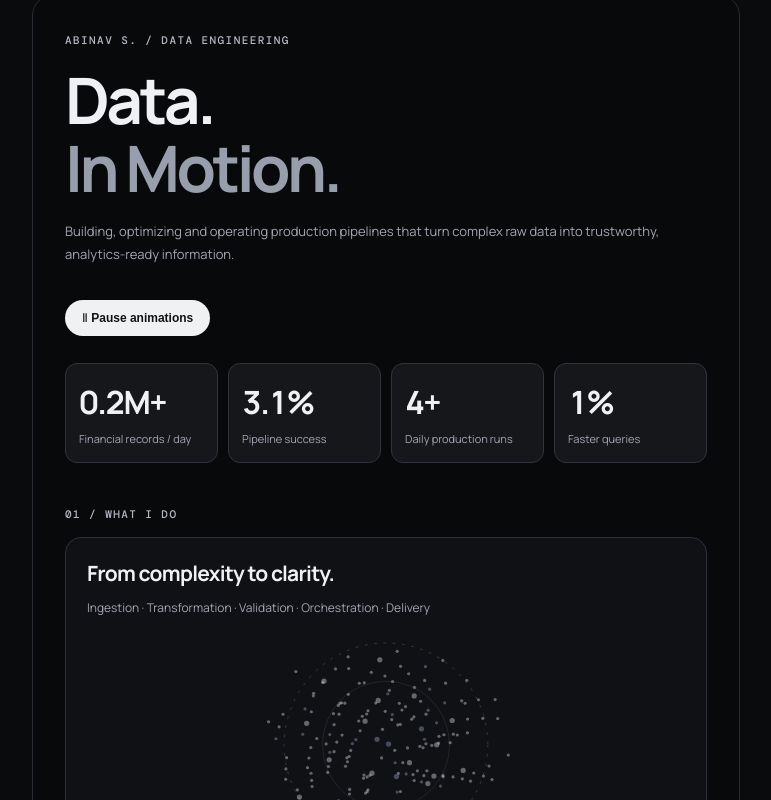
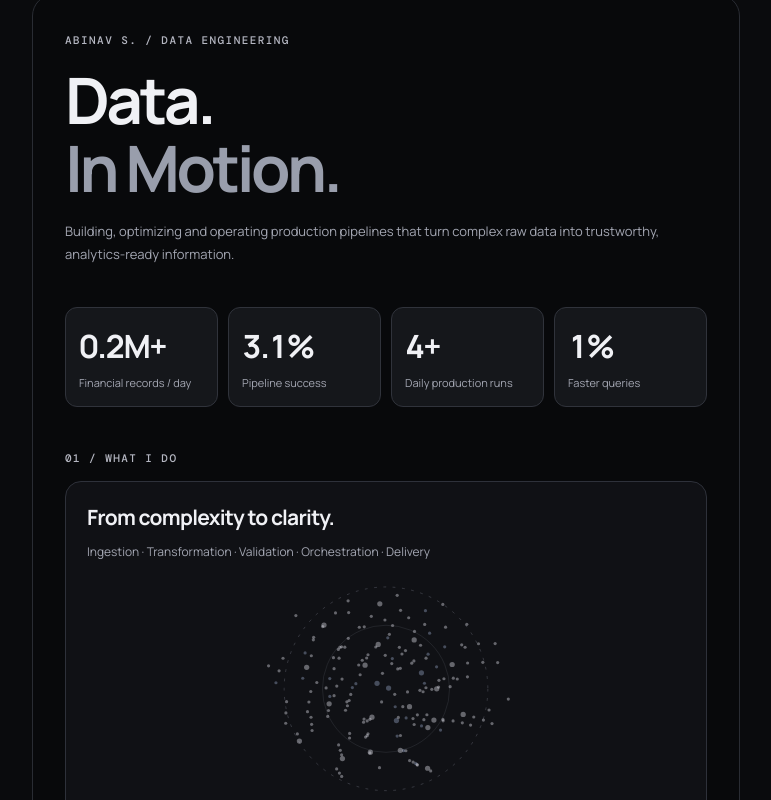
Before and after one commit to abii-18/abinav-data-engineer-portfolio, a React (Vite) app: page / in a window 1280 px wide. Shown: the part 674-1474 px from the top of the page, without its empty margins (254-1025 px from the left). Built offline with nearby package versions, Linux system fonts and the light colour scheme.

Commit message:
Auto-stop motion after two cycles and remove playback controls

```diff
--- a/src/components/DataInMotion.tsx
+++ b/src/components/DataInMotion.tsx
@@ -17,30 +17,29 @@ const stages = [
 ]
 const format = (value: number, kind: string) => kind === 'million' ? `${(value / 1000000).toFixed(1).replace(/\.0$/, '')}M` : kind === 'decimal' ? value.toFixed(1) : Math.floor(value).toString()
 function useMotion() {
-  const [paused, setPaused] = useState(false)
   const [seconds, setSeconds] = useState(0)
   const time = useRef(0)
   useEffect(() => {
-    if (paused || window.matchMedia('(prefers-reduced-motion: reduce)').matches) return
+    if (window.matchMedia('(prefers-reduced-motion: reduce)').matches) { setSeconds(12); return }
     let frame = 0, previous = 0
     const tick = (now: number) => {
-      if (previous) time.current += Math.min((now - previous) / 1000, .06)
+      if (previous) time.current = Math.min(12, time.current + Math.min((now - previous) / 1000, .06))
       previous = now
       setSeconds(time.current)
-      frame = requestAnimationFrame(tick)
+      if (time.current < 12) frame = requestAnimationFrame(tick)
     }
     frame = requestAnimationFrame(tick)
     return () => cancelAnimationFrame(frame)
-  }, [paused])
-  return { seconds, paused, setPaused }
+  }, [])
+  return seconds
 }
 function Metric({ value, suffix, kind, label, seconds }: typeof metrics[number] & { seconds: number }) {
-  const phase = (seconds % 6) / 6
+  const phase = seconds >= 12 ? 1 : (seconds % 6) / 6
   const progress = phase < .75 ? 1 - Math.pow(1 - phase / .75, 3) : 1
   return <div className="motion-metric"><strong>{format(value * progress, kind)}{suffix}</strong><span>{label}</span></div>
 }
 function ParticleField({ seconds }: { seconds: number }) {
-  const blend = (1 - Math.cos(seconds * .9)) / 2
+  const blend = seconds >= 12 ? 1 : (1 - Math.cos(seconds * .9)) / 2
   return <svg className="motion-svg" viewBox="0 0 640 270" role="img" aria-label="Animated raw data particles organizing into a structured grid">
     <circle cx="320" cy="125" r="109" fill="none" stroke="#747785" strokeDasharray="3 7" opacity=".4" />
     <circle cx="320" cy="125" r="68" fill="none" stroke="#747785" opacity=".2" />
@@ -62,7 +61,7 @@ function ProductionFlow({ seconds }: { seconds: number }) {
   return <><svg className="motion-svg" viewBox="0 0 640 224" role="img" aria-label="Interactive BMO production pipeline: S3 to Glue to validation to reporting">
     {xs.slice(0, 3).map((x, i) => <line key={i} x1={x + 46} y1="105" x2={xs[i + 1] - 46} y2="105" stroke="#858996" strokeDasharray="4 5" />)}
     {Array.from({ length: 65 }, (_, i) => {
-      const p = (i / 65 + seconds * .12) % 1
+      const p = seconds >= 12 ? 1 : (i / 65 + seconds * .12) % 1
       const z = p * 3, segment = Math.min(2, Math.floor(z)), f = z - segment
       return <circle key={i} cx={xs[segment] + 46 + (xs[segment + 1] - xs[segment] - 92) * f} cy={105 + (i % 7 - 3) * 3} r="2.3" fill={i % 6 === 0 ? '#9da9c5' : '#e8e9f0'} opacity={.2 + .8 * Math.sin(Math.PI * f)} />
     })}
@@ -75,9 +74,9 @@ function ProductionFlow({ seconds }: { seconds: number }) {
   </svg><div className="motion-stages">{stages.map((stage, i) => <div className="motion-stage" key={stage.name}><strong>{stage.name}</strong><small>{stage.subtitle}</small><div className="motion-track"><i style={{ width: `${Math.max(0, Math.min(100, (seconds * .55 % 4 - i) * 100))}%` }} /></div></div>)}</div><div className="motion-detail" aria-live="polite"><strong>{selected === null ? 'Explore the pipeline' : stages[selected].name}</strong><p>{selected === null ? 'Select a stage above to explore its role in the production workflow.' : stages[selected].detail}</p></div></>
 }
 export function DataInMotion() {
-  const { seconds, paused, setPaused } = useMotion()
+  const seconds = useMotion()
   return <section className="data-motion" aria-label="Data engineering in motion">
-    <div className="motion-heading"><div><span className="motion-eyebrow">ABINAV S. / DATA ENGINEERING</span><h2>Data.<br /><em>In Motion.</em></h2><p>Building, optimizing and operating production pipelines that turn complex raw data into trustworthy, analytics-ready information.</p></div><button className="motion-control" type="button" onClick={() => setPaused(v => !v)} aria-pressed={paused}>{paused ? '▶ Play animations' : 'Ⅱ Pause animations'}</button></div>
+    <div className="motion-heading"><div><span className="motion-eyebrow">ABINAV S. / DATA ENGINEERING</span><h2>Data.<br /><em>In Motion.</em></h2><p>Building, optimizing and operating production pipelines that turn complex raw data into trustworthy, analytics-ready information.</p></div></div>
     <div className="motion-metrics">{metrics.slice(0, 4).map(metric => <Metric key={metric.label} {...metric} seconds={seconds} />)}</div>
     <div className="motion-section"><div className="motion-section-label">01 / WHAT I DO</div><div className="motion-panel"><h3>From complexity to clarity.</h3><p>Ingestion · Transformation · Validation · Orchestration · Delivery</p><ParticleField seconds={seconds} /></div><p className="motion-description">I work across Python, SQL, Airflow and AWS to develop resilient ETL workflows, enforce data quality, improve performance and maintain production reliability.</p></div>
     <div className="motion-section"><div className="motion-section-label">02 / BMO PRODUCTION</div><h3 className="motion-section-title">Built for reliability.</h3><p className="motion-description">Financial data pipelines at Virtusa for BMO, from raw ingestion to validated downstream reporting and L3 operational ownership.</p><div className="motion-panel"><div className="motion-panel-top"><strong>PRODUCTION DATA FLOW</strong><span>VIRTUSA · BMO</span></div><ProductionFlow seconds={seconds} /></div><div className="motion-metrics motion-metrics-secondary">{metrics.slice(4).map(metric => <Metric key={metric.label} {...metric} seconds={seconds} />)}<div className="motion-metric"><strong>L3</strong><span>Production ownership</span></div></div></div>
```
